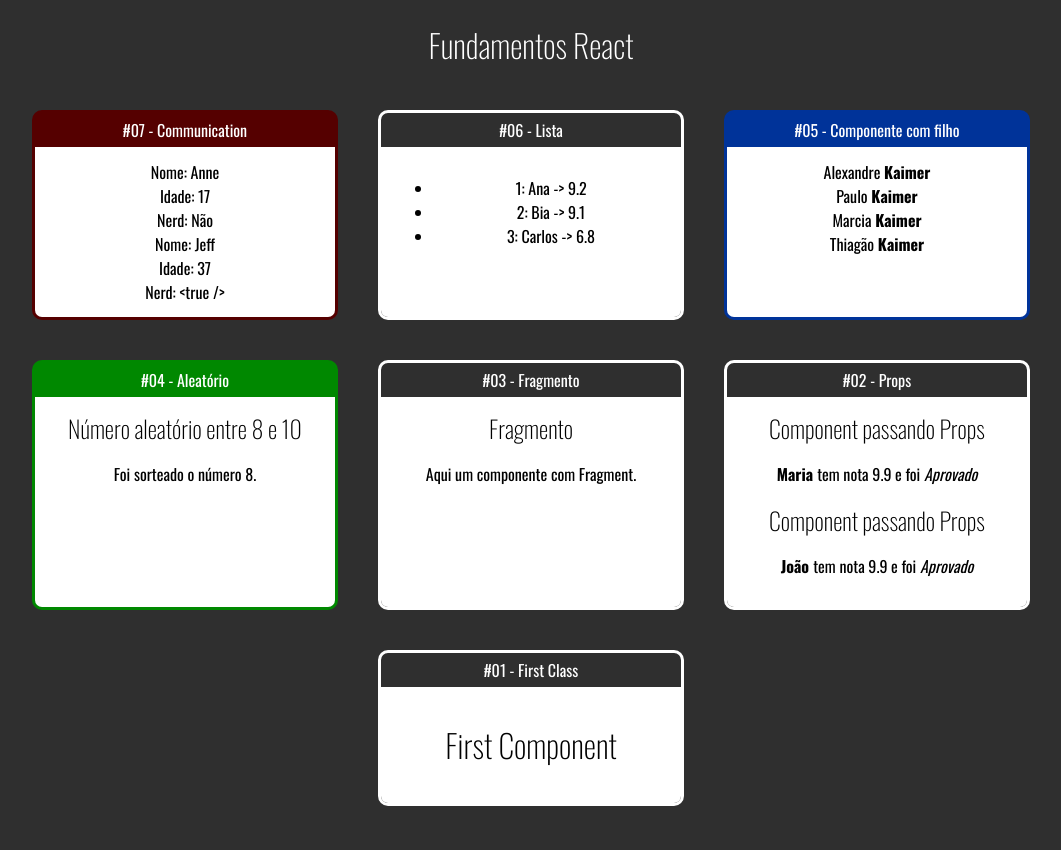
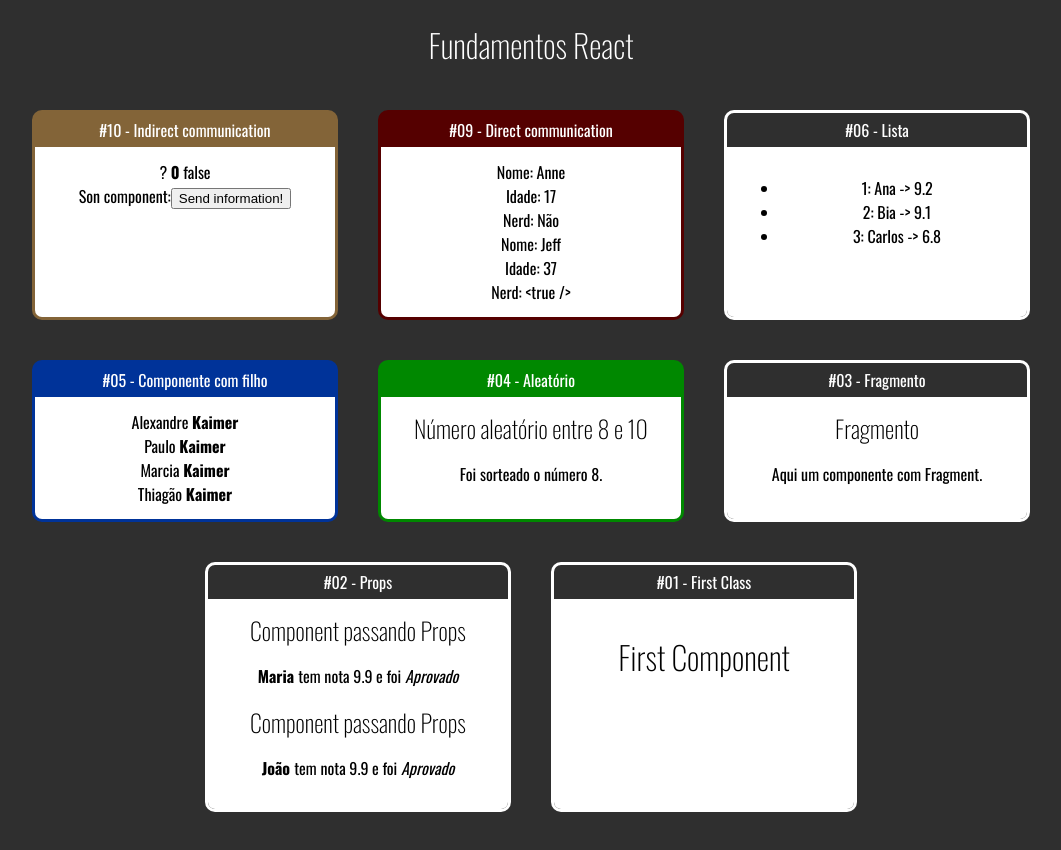
Before and after one commit to alekaimer/fundamentos-react, a React (Create React App) app: page / in a window 1280 px wide. Shown: the whole page, without its empty margins (109-1170 px from the left). Built offline with nearby package versions, Linux system fonts and the light colour scheme.

Commit message:
#1- comunicacao indireta: de filho para pai

```diff
--- a/src/App.jsx
+++ b/src/App.jsx
@@ -17,7 +17,11 @@ export default _ =>
     <h1>Fundamentos React</h1>
     <div className="Cards">
 
-      <Card titulo="#07 - Communication" color="#500">
+      <Card titulo="#10 - Indirect communication" color="#836438">
+        <IndirectDad></IndirectDad>
+      </Card>
+
+      <Card titulo="#09 - Direct communication" color="#500">
         <DirectDad></DirectDad>
       </Card>
 
--- /dev/null
+++ b/src/components/communication/IndirectDad.jsx
@@ -0,0 +1,30 @@
+
+import React, { useState } from 'react'
+import IndirectSon from './IndirectSon'
+
+export default props => {
+
+  let [name, setName] = useState(`?`)
+  let [age, setAge] = useState(0)
+  let [nerd, setNerd] = useState(false)
+
+  function whenClick(name, age, nerd) {
+    // age = parseInt(Math.random(20) * 5)
+    // nerd = true
+    setName(name)
+    setAge(age)
+    setNerd(nerd)
+    console.log(name, age, nerd)
+  }
+
+  return (
+    <div>
+      <div>
+        <span>{name}</span>
+        <span> <strong>{age}</strong> </span>
+        <span>{String(nerd)}</span>
+      </div>
+      <IndirectSon propWhenClick={whenClick}></IndirectSon>
+    </div>
+  )
+}
--- /dev/null
+++ b/src/components/communication/IndirectSon.jsx
@@ -0,0 +1,16 @@
+
+import React from 'react'
+
+export default props => {
+
+  // const callBackFunction = props.propWhenClick
+  const ageGenerator = () => parseInt(Math.random() * (100 - 21)) + 21
+
+  return (
+    <div>
+      Son component:
+      {/* <button onClick={_ => { callBackFunction('John', 35, true) }}>Send information!</button> */}
+      <button onClick={function(){props.propWhenClick('John', ageGenerator(), true)}}>Send information!</button>
+    </div>
+  )
+}
```
